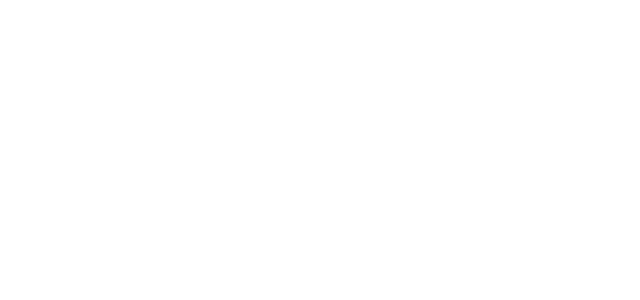
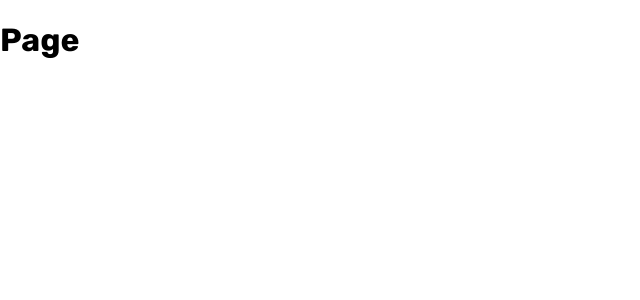
Before and after one commit to jacky-ui/front-mentor-projects, a React (Create React App) app: page /time-dashboard in a window 1280 px wide. Before the commit this address had no page. Shown: the top 300 px of the page, without its empty margins (0-640 px from the left). Built offline with nearby package versions, Linux system fonts and the light colour scheme.

Commit message:
import utils to set body class and title. Also set route within app

```diff
--- a/src/App.js
+++ b/src/App.js
@@ -3,6 +3,7 @@
 import SocialLinksPage from './pages/SocialLinksPage/SocialLinksPage';
 import AdviceGenerator from './pages/AdviceGeneratorPage/AdviceGeneratorPage';
 import RecipePage from './pages/RecipePage/RecipePage';
+import TimeDashboardPage from './pages/TimeDashboardPage/TimeDashboardPage';
 import './styles/App.scss';
 
 function App() {
@@ -14,6 +15,7 @@
           <Route path='/social-links' element={ <SocialLinksPage />}/>
           <Route path='/advice-generator' element={ <AdviceGenerator />} />
           <Route path='/recipe-page' element={ <RecipePage /> } />
+          <Route path='/time-dashboard' element={ <TimeDashboardPage />} />
         </Routes>
       </BrowserRouter>
     </>
--- a/src/pages/TimeDashboardPage/TimeDashboardPage.js
+++ b/src/pages/TimeDashboardPage/TimeDashboardPage.js
@@ -1,6 +1,10 @@
+import setBodyClass from '../../utils/SetBodyClass';
+import setTitle from '../../utils/SetTitle';
 import './TimeDashboardPage.scss';
 
 function TimeDashboardPage() {
+    setBodyClass('tdBody');
+    setTitle('Frontend Mentor | Time Dashboard');
     return(
         <>
             <h1>Page</h1>
```
